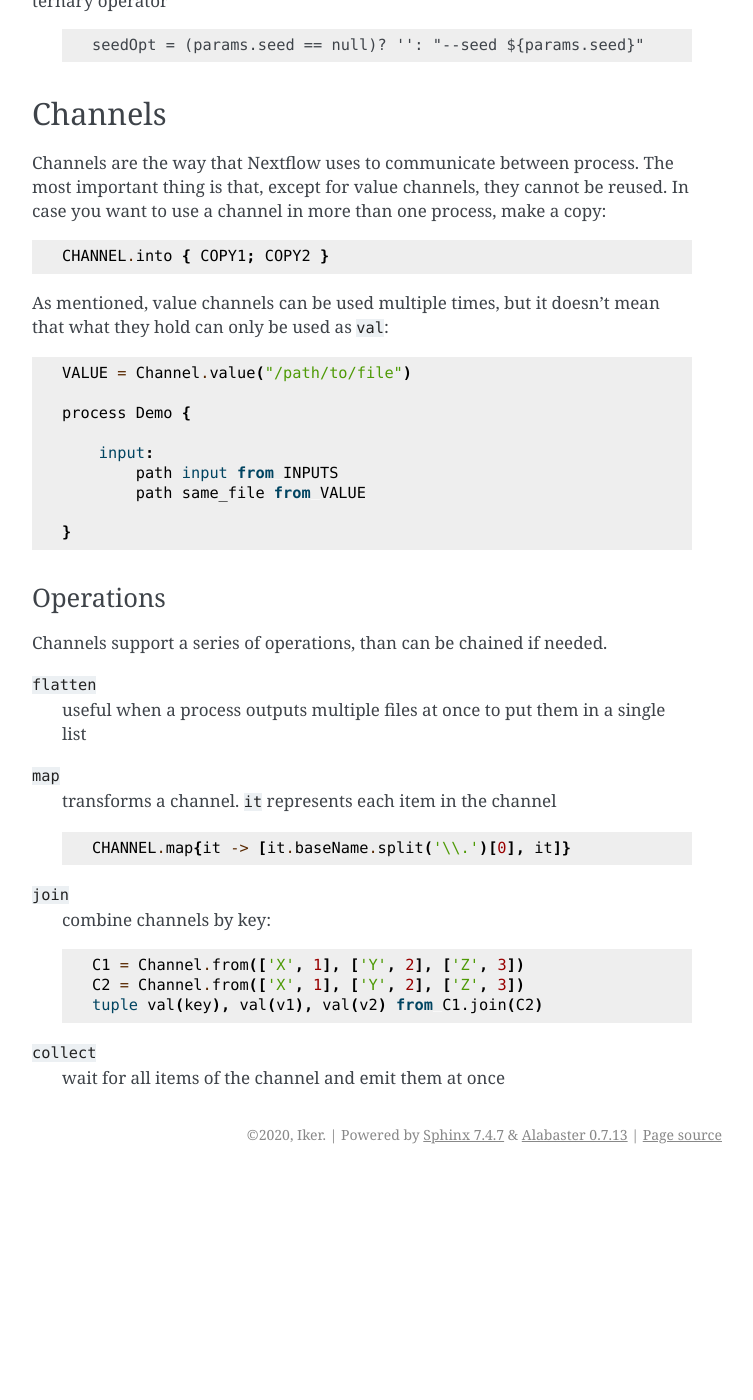
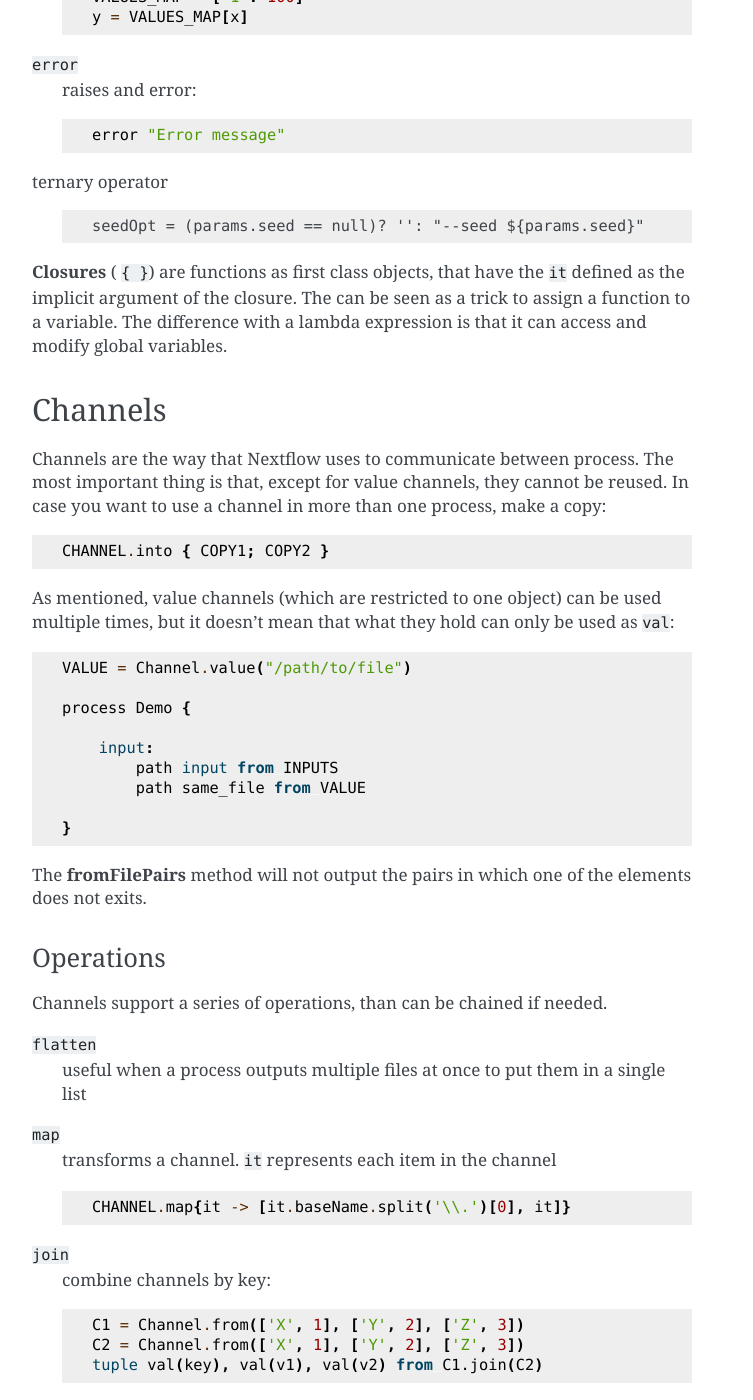
Before and after one commit to ikerreyes/nextflow, a Sphinx documentation site: the page built from source/script.rst, in a window 1280 px wide and 1400 px high, scrolled down 2544 px. Shown: the whole window, without its empty margins (388-1141 px from the left). Built offline with Sphinx 7.4.7, drawn with Linux system fonts in a browser that asks for light colours; before the commit the page ends 3718 px from its top, so only the background shows below that; some of the changed text lies outside the part shown.

Commit message:
Improved with notes from the workshop

```diff
--- a/source/index.rst
+++ b/source/index.rst
@@ -16,6 +16,10 @@
    debug
    howtos
 
+A ``bin`` directory in the execution directory is copied
+and added to the path, so scripts in it are accessible.
+
+
 Indices and tables
 ==================
 
--- a/source/script.rst
+++ b/source/script.rst
@@ -53,6 +53,15 @@
         do that
         """
     }
+
+  It is possible to add shell variables with ``\${SHELL_VAR}``
+  when using double quotes, but the recommended approach is
+  to define them in a separate script.
+  Note that some variables (e.g. PATH) are defined also by nextflow,
+  which can lead to errors.
+
+``shell``
+  similar to script but groovy variables can be accessed as '''!{var}'''
 
 ``input``
   section that has the channels the process is expecting to receive inputs data
@@ -127,6 +136,11 @@
     seedOpt = (params.seed == null)? '': "--seed ${params.seed}"
 
 
+**Closures** ( ``{ }``) are functions as first class objects,
+that have the ``it`` defined as the implicit argument of the closure.
+The can be seen as a trick to assign a function to a variable.
+The difference with a lambda expression is that it can access and modify global variables.
+
 
 Channels
 --------
@@ -137,7 +151,8 @@
 
     CHANNEL.into { COPY1; COPY2 }
 
-As mentioned, value channels can be used multiple times, but it doesn't mean
+As mentioned, value channels (which are restricted to one object)
+can be used multiple times, but it doesn't mean
 that what they hold can only be used as ``val``::
 
     VALUE = Channel.value("/path/to/file")
@@ -150,6 +165,7 @@
 
     }
 
+The **fromFilePairs** method will not output the pairs in which one of the elements does not exits.
 
 Operations
 **********
```
Also changed, not shown: other parts of source/script.rst (+3 -0 lines), source/cli.rst (+7 -1 lines).
